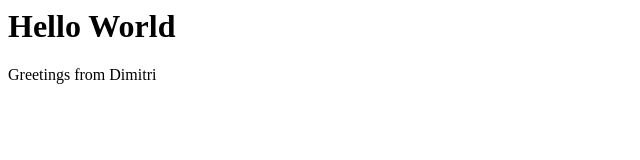
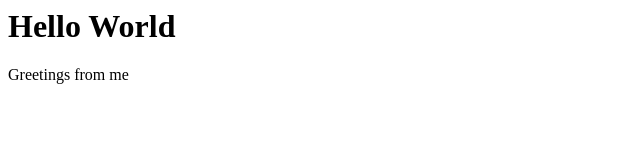
Before and after one commit to Dimtemp/websitefriday, a plain HTML site: page index.htm in a window 1280 px wide. Shown: the full height of the page, 0-640 px from the left. Drawn offline with Linux system fonts and the light colour scheme.

Commit message:
Update index.htm

```diff
--- a/index.htm
+++ b/index.htm
@@ -1,6 +1,6 @@
 <html>
 <body>
 <h1>Hello World</H1>
-  Greetings from Dimitri
+  Greetings from me
 </body>
 </html>
```
